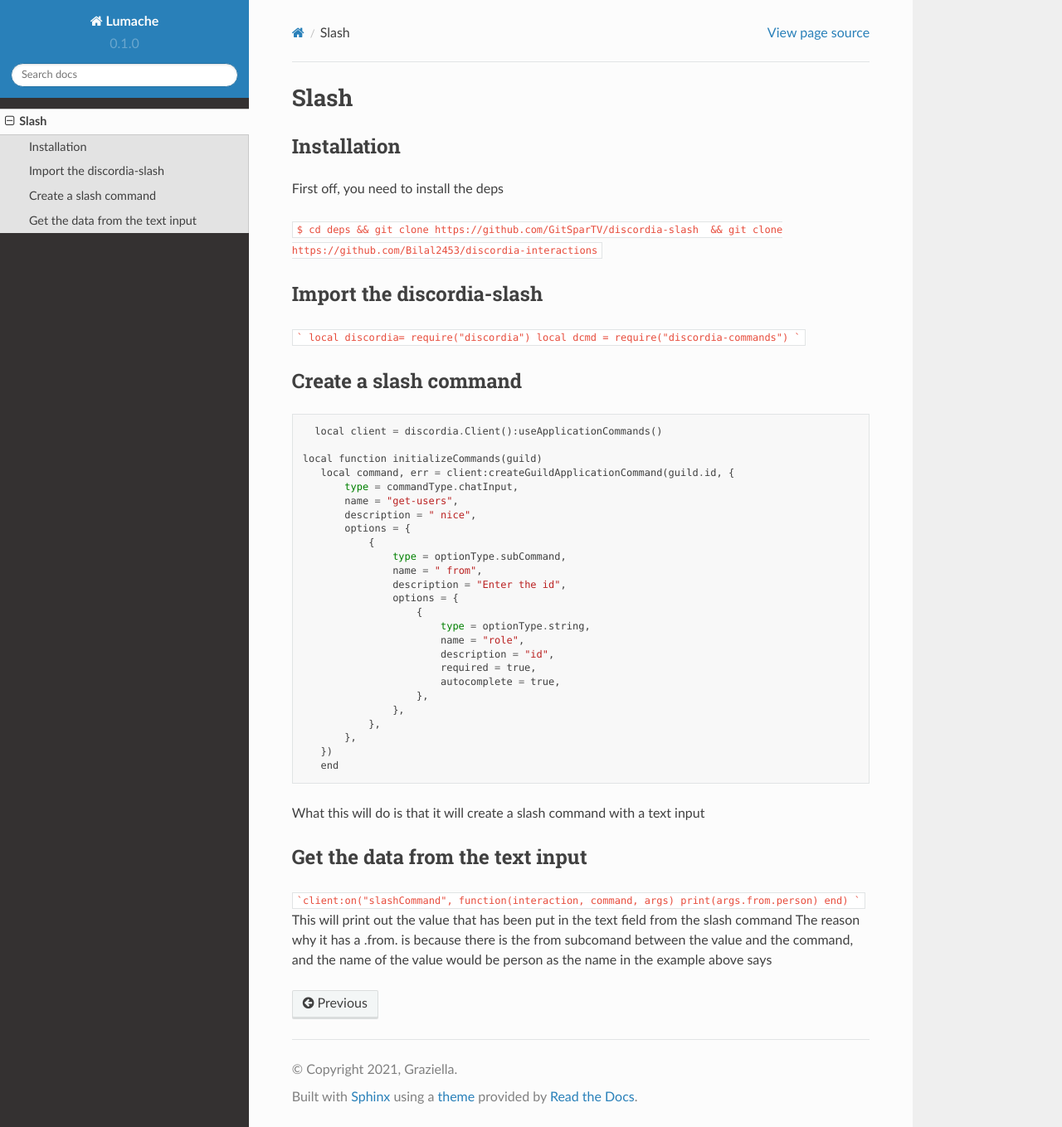
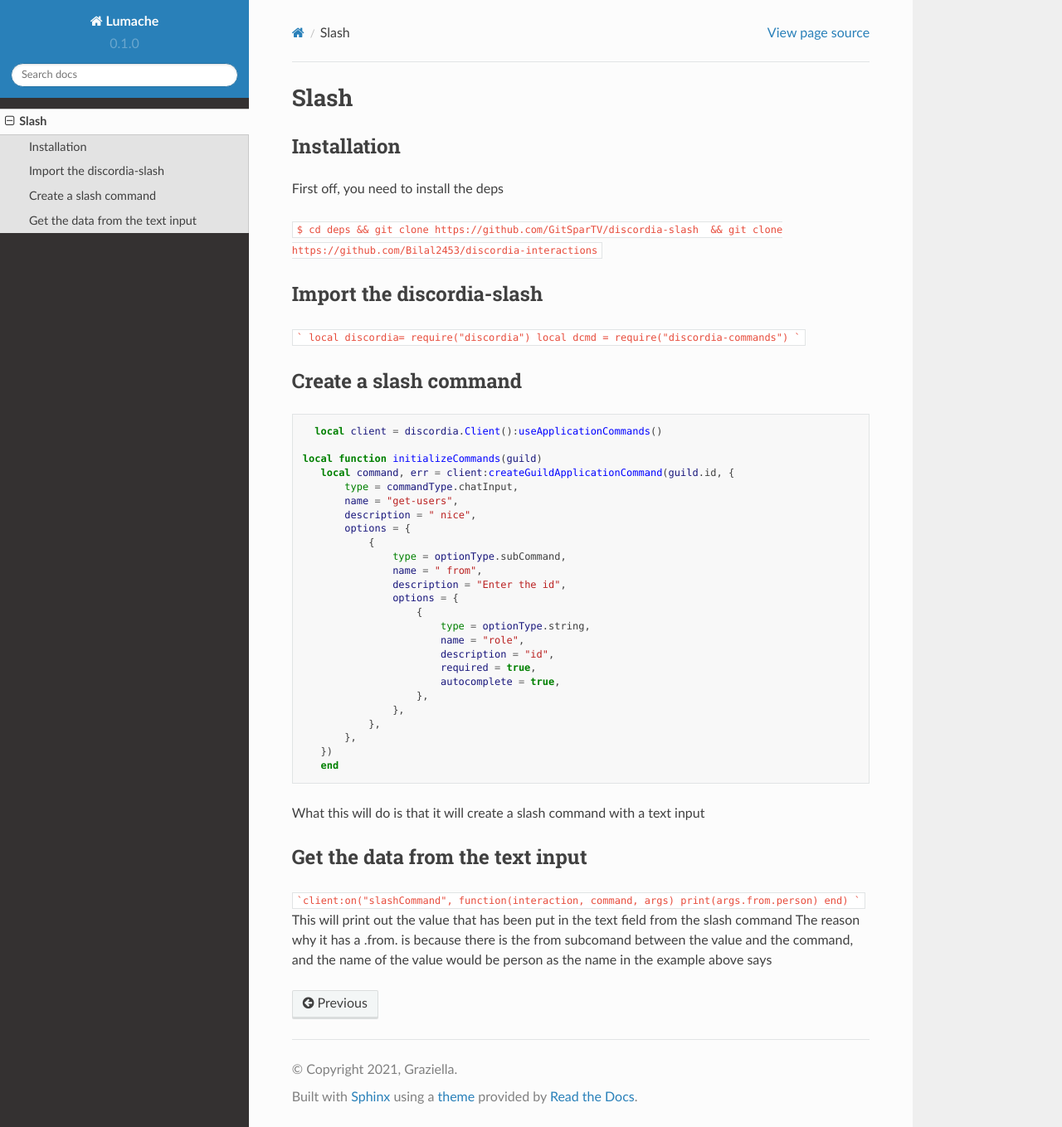
Before and after one commit to justdie386/discordia-examples, a Sphinx documentation site: the page built from docs/source/slash.rst, in a window 1280 px wide and 1359 px high. Shown: the whole window at 83% size. Built offline with Sphinx 7.4.7 and the Read the Docs theme 2.0.0, drawn with Linux system fonts in a browser that asks for light colours; pages that are not in the unit, such as notebooks, are missing from menus.

Commit message:
Update slash.rst

```diff
--- a/docs/source/slash.rst
+++ b/docs/source/slash.rst
@@ -20,7 +20,7 @@ local dcmd = require("discordia-commands")
 
 Create a slash command
 ----------------
-.. code-block:: python
+.. code-block:: lua
 
    local client = discordia.Client():useApplicationCommands()
 
```
